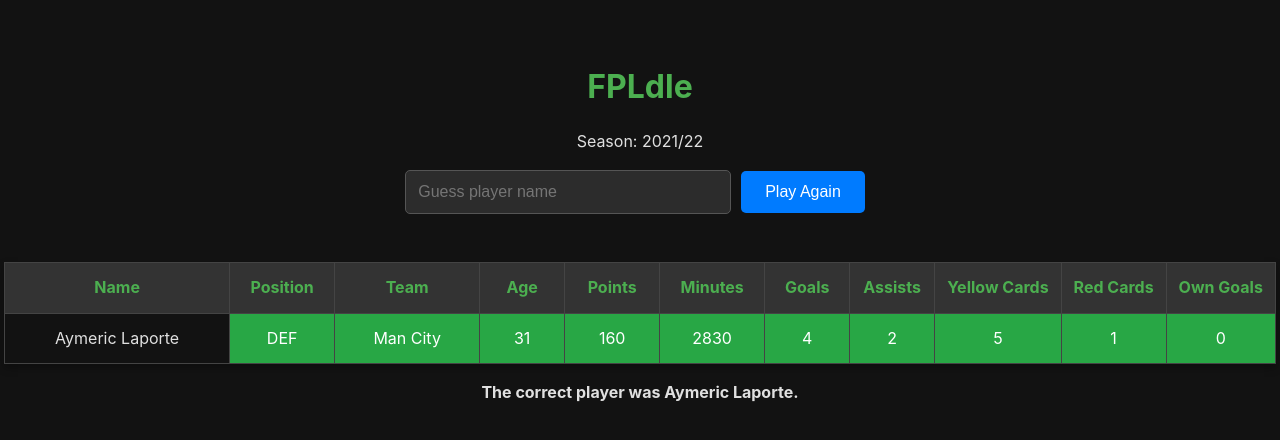
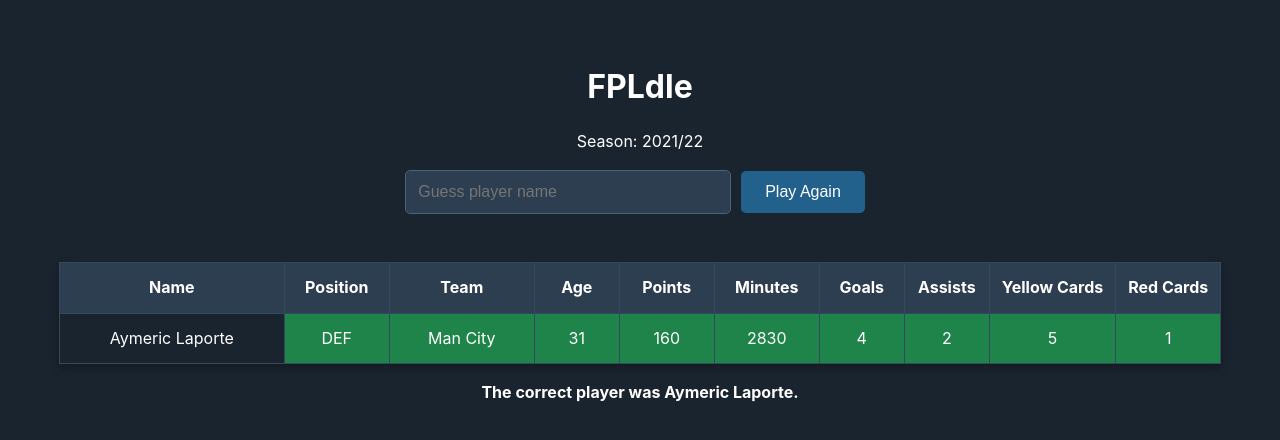
Before and after one commit to ChrisMusson/FPLdle, a plain HTML site: page docs/index.html in a window 1280 px wide. Both pictures are taken after a click on the button "Give Up". Drawn offline with nearby package versions, Linux system fonts and the light colour scheme.

Commit message:
Remove own goals and change theme

```diff
--- a/docs/script.js
+++ b/docs/script.js
@@ -70,7 +70,7 @@ function setupUI() {
     const table = document.createElement("table");
     table.id = "guessesTable";
     const header = document.createElement("tr");
-    const headers = ["Name", "Position", "Team", "Age", "Points", "Minutes", "Goals", "Assists", "Yellow Cards", "Red Cards", "Own Goals"];
+    const headers = ["Name", "Position", "Team", "Age", "Points", "Minutes", "Goals", "Assists", "Yellow Cards", "Red Cards"];
     headers.forEach(h => {
         const th = document.createElement("th");
         th.textContent = h;
@@ -139,7 +139,7 @@ function getFeedback(correct, guess) {
         result['teamRank'] = "wrong"; // Or some other indicator for missing data
     }
 
-    const numericalFields = ['age', 'points', 'minutes', 'goals', 'assists', 'yellow_cards', 'red_cards', 'own_goals'];
+    const numericalFields = ['age', 'points', 'minutes', 'goals', 'assists', 'yellow_cards', 'red_cards'];
     numericalFields.forEach(k => {
         if (guess[k] === correct[k]) result[k] = "correct";
         else if (guess[k] < correct[k]) result[k] = "higher";
@@ -183,7 +183,6 @@ function makeGuess(inputValue) {
         [guess.assists, fb.assists],
         [guess.yellow_cards, fb.yellow_cards],
         [guess.red_cards, fb.red_cards],
-        [guess.own_goals, fb.own_goals],
     ];
     cells.forEach(([text, cls]) => {
         const td = document.createElement("td");
@@ -221,7 +220,6 @@ function endGame(message) {
         assists: "correct",
         yellow_cards: "correct",
         red_cards: "correct",
-        own_goals: "correct",
     };
 
     const cells = [
@@ -235,7 +233,6 @@ function endGame(message) {
         [answer.assists, fb.assists],
         [answer.yellow_cards, fb.yellow_cards],
         [answer.red_cards, fb.red_cards],
-        [answer.own_goals, fb.own_goals],
     ];
 
     cells.forEach(([text, cls]) => {
--- a/docs/styles.css
+++ b/docs/styles.css
@@ -1,71 +1,71 @@
 body {
     font-family: -apple-system, BlinkMacSystemFont, "Segoe UI", Roboto, Helvetica, Arial, sans-serif;
-    background: #121212;
-    color: #e0e0e0;
+    background: #1a242f; /* Dark blue background */
+    color: #ffffff; /* All text white */
     display: flex;
     flex-direction: column;
     align-items: center;
     padding: 2rem;
     line-height: 1.6;
-    text-align: center; /* Center inline content like the season text */
+    text-align: center;
 }
 
 h1 {
     margin-bottom: 1rem;
-    color: #4CAF50;
+    color: #ffffff; /* White for heading */
 }
 
 #feedback {
     margin-top: 1rem;
-    width: 100%; /* Still take full width of parent (body) */
-    max-width: 1200px; /* Limit its maximum width */
-    display: flex; /* Make it a flex container */
-    flex-direction: column; /* Stack children vertically */
-    align-items: center; /* Center children horizontally */
+    width: 100%;
+    max-width: 1200px;
+    display: flex;
+    flex-direction: column;
+    align-items: center;
 }
 
 .input-container {
     position: relative;
     display: flex;
     align-items: center;
-    margin: 1rem auto; /* Center the input container */
+    margin: 1rem auto;
 }
 
 .guess-input {
     padding: 0.75rem;
     font-size: 1rem;
     width: 300px;
-    background: #2c2c2c;
-    border: 1px solid #555;
-    color: #fff;
+    background: #2c3e50; /* Darker muted blue for input */
+    border: 1px solid #4a627a; /* Muted border */
+    color: #ffffff; /* White text */
     border-radius: 5px;
 }
 
 .autocomplete-items {
     position: absolute;
-    border: 1px solid #555;
+    border: 1px solid #4a627a;
     border-top: none;
     z-index: 99;
     top: 100%;
     left: 0;
     right: 0;
-    background: #2c2c2c;
+    background: #2c3e50; /* Darker muted blue for autocomplete */
 }
 
 .autocomplete-items div {
     padding: 10px;
     cursor: pointer;
-    border-bottom: 1px solid #444;
+    border-bottom: 1px solid #34495e;
 }
 
 .autocomplete-items div:hover {
-    background-color: #4CAF50;
-    color: #fff;
+    background-color: #27ae60; /* Muted green for hover */
+    color: #ffffff; /* White text on hover for contrast */
 }
 
 .autocomplete-active {
-    background-color: #4CAF50 !important;
-    color: #fff;
+    background-color: #27ae60 !important; /* Muted green for active */
+    color: #ffffff; /* White text on active for contrast */
 }
 
 .btn {
@@ -75,116 +75,110 @@ h1 {
     cursor: pointer;
     border: none;
     margin: 0 10px;
+    color: #ffffff; /* White text for buttons */
 }
 
 #giveUpBtn {
-    background-color: #dc3545;
-    color: white;
+    background-color: #a93226; /* Darker muted red */
 }
 
 #playAgainBtn {
-    background-color: #007bff;
-    color: white;
-    display: none; /* Initially hidden */
+    background-color: #21618c; /* Darker muted blue */
+    display: none;
 }
 
 table {
     border-collapse: collapse;
-    /* width: 100%; */ /* Removed to allow content-based sizing */
-    margin-top: 1rem; /* Keep top margin */
-    /* margin: 1rem auto; */ /* Removed, centering handled by flex parent */
+    margin-top: 1rem;
     box-shadow: 0 4px 8px rgba(0, 0, 0, 0.3);
 }
 
 th,
 td {
-    border: 1px solid #444;
+    border: 1px solid #34495e; /* Darker muted border */
     padding: 12px;
     text-align: center;
-    white-space: nowrap; /* Ensure all content stays on one line */
+    white-space: nowrap;
+    color: #ffffff; /* White text for table cells */
 }
 
 th:nth-child(1),
-td:nth-child(1) { /* Name column */
+td:nth-child(1) {
     min-width: 200px;
 }
 
 th:nth-child(2),
-td:nth-child(2) { /* Position column */
+td:nth-child(2) {
     min-width: 80px;
 }
 
 th:nth-child(3),
-td:nth-child(3) { /* Team column */
+td:nth-child(3) {
     min-width: 120px;
 }
 
 th:nth-child(4),
-td:nth-child(4) { /* Age column */
+td:nth-child(4) {
     min-width: 60px;
 }
 
 th:nth-child(5),
-td:nth-child(5) { /* Points column */
+td:nth-child(5) {
     min-width: 70px;
 }
 
 th:nth-child(6),
-td:nth-child(6) { /* Minutes column */
+td:nth-child(6) {
     min-width: 80px;
 }
 
 th:nth-child(7),
-td:nth-child(7) { /* Goals column */
+td:nth-child(7) {
     min-width: 60px;
 }
 
 th:nth-child(8),
-td:nth-child(8) { /* Assists column */
+td:nth-child(8) {
     min-width: 60px;
 }
 
 th:nth-child(9),
-td:nth-child(9) { /* Yellow Cards column */
+td:nth-child(9) {
     min-width: 60px;
 }
 
 th:nth-child(10),
-td:nth-child(10) { /* Red Cards column */
+td:nth-child(10) {
     min-width: 60px;
 }
 
-th:nth-child(11),
-td:nth-child(11) { /* Own Goals column */
-    min-width: 60px;
-}
+
 
 th {
-    background-color: #333;
-    color: #4CAF50;
+    background-color: #2c3e50; /* Darker muted blue for table headers */
+    color: #ffffff; /* White text for table headers */
 }
 
 .correct {
-    background-color: #28a745; /* Green */
-    color: white;
+    background-color: #1e8449; /* Darker muted green */
+    color: #ffffff; /* White text */
 }
 
 .higher {
-    background-color: #ffc107; /* Amber */
-    color: black;
+    background-color: #a0783a; /* Muted gold/brown */
+    color: #ffffff; /* White text */
 }
 
 .lower {
-    background-color: #17a2b8; /* Info Blue */
-    color: white;
+    background-color: #5f9ea0; /* Muted cadet blue/teal */
+    color: #ffffff; /* White text */
 }
 
 .wrong {
-    background-color: #dc3545; /* Red */
-    color: white;
+    background-color: #cb4335; /* Darker muted red */
+    color: #ffffff; /* White text */
 }
 
-/* Adding arrows for higher/lower feedback */
 .higher::after {
     content: ' ▲';
 }
@@ -193,7 +187,6 @@ th {
     content: ' ▼';
 }
 
-/* Animation for correct answer */
 @keyframes pulse {
     0% {
         transform: scale(1);
```
